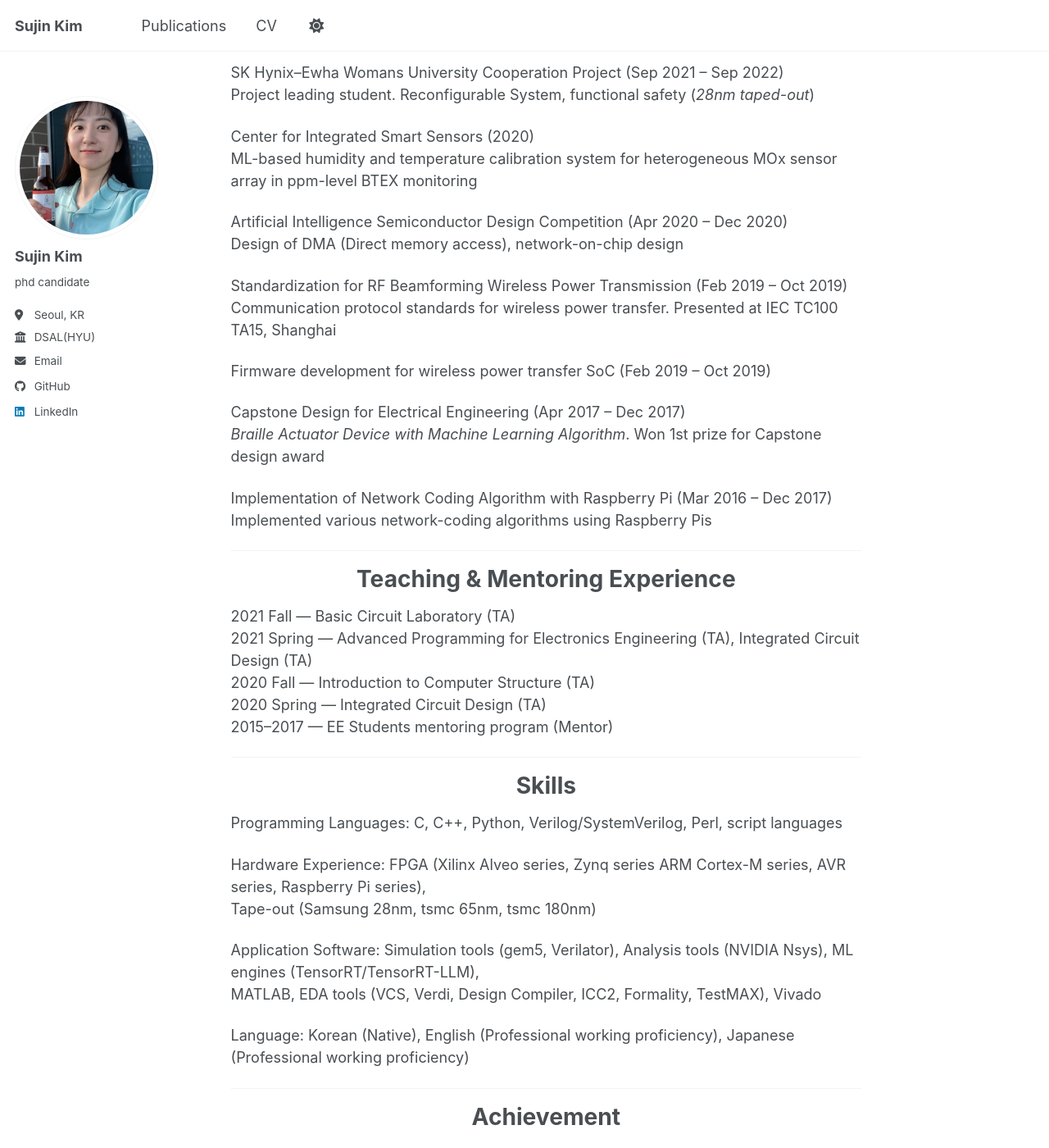
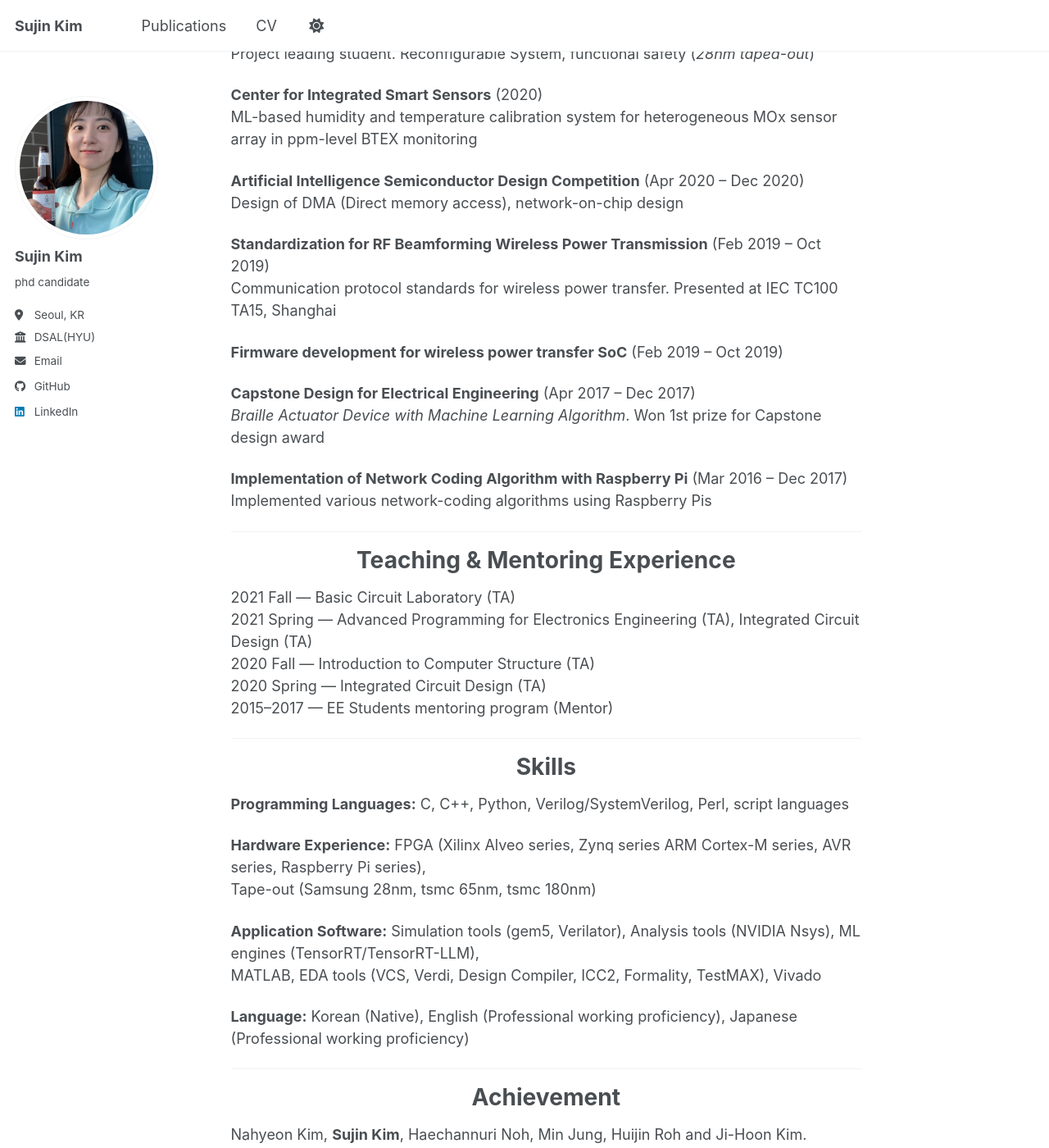
Before and after one commit to puellacoco/puellacoco.github.io, a Jekyll site: the page built from _pages/about.md, in a window 1280 px wide and 1400 px high, scrolled down 1817 px. Shown: the whole window at 82% size. Built offline with Jekyll 4.4.1, drawn with Linux system fonts in a browser that asks for light colours; a script bundle is joined from its source files by our own code; library files that are not in the unit come from our copies; part of the change alters nothing that is shown; some of the changed text lies outside the part shown.

```diff
--- a/_pages/about.md
+++ b/_pages/about.md
@@ -21,10 +21,10 @@ Visit my **Research/Project** section to learn more about my ongoing work and ex
 
 <h1 id="education" style="text-align: center;">Education</h1>
 
-Ewha Womans University — *Combined M.S. & Ph.D. Course of Electronic and Electrical Engineering*
+**Ewha Womans University** — *Combined M.S. & Ph.D. Course of Electronic and Electrical Engineering*
 2020–2026 (Expected)
 
-Ewha Womans University — *Bachelor of Electronic and Electrical Engineering*
+**Ewha Womans University** — *Bachelor of Electronic and Electrical Engineering*
 2014–2019
 
 ---
@@ -59,31 +59,29 @@ Jan 2015 – May 2015
 
 <h1 id="projects" style="text-align: center;">Research / Project</h1>
 
-Vector Search Algorithm for Filtering and its Acceleration (2024 – current)
+**Vector Search Algorithm for Filtering and its Acceleration** (2024 – current)
 
-Hardware Acceleration for MoE-based LLM (2024 – current)
-
-Memory-Centric Architecture Using the Reconfigurable PIM Devices (2023 – current)
+**Memory-Centric Architecture Using the Reconfigurable PIM Devices** (2023 – current)
 Project leading student. Domain-specific PIM architecture, C++-based PIM simulator development (Integrable with gem5)
 
-SK Hynix–Ewha Womans University Cooperation Project (Sep 2021 – Sep 2022)
+**SK Hynix–Ewha Womans University Cooperation Project** (Sep 2021 – Sep 2022)
 Project leading student. Reconfigurable System, functional safety (*28nm taped-out*)
 
-Center for Integrated Smart Sensors (2020)
+**Center for Integrated Smart Sensors** (2020)
 ML-based humidity and temperature calibration system for heterogeneous MOx sensor array in ppm-level BTEX monitoring
 
-Artificial Intelligence Semiconductor Design Competition (Apr 2020 – Dec 2020)
+**Artificial Intelligence Semiconductor Design Competition** (Apr 2020 – Dec 2020)
 Design of DMA (Direct memory access), network-on-chip design
 
-Standardization for RF Beamforming Wireless Power Transmission (Feb 2019 – Oct 2019)
+**Standardization for RF Beamforming Wireless Power Transmission** (Feb 2019 – Oct 2019)
 Communication protocol standards for wireless power transfer. Presented at IEC TC100 TA15, Shanghai
 
-Firmware development for wireless power transfer SoC (Feb 2019 – Oct 2019)
+**Firmware development for wireless power transfer SoC** (Feb 2019 – Oct 2019)
 
-Capstone Design for Electrical Engineering (Apr 2017 – Dec 2017)
+**Capstone Design for Electrical Engineering** (Apr 2017 – Dec 2017)
 *Braille Actuator Device with Machine Learning Algorithm*. Won 1st prize for Capstone design award
 
-Implementation of Network Coding Algorithm with Raspberry Pi (Mar 2016 – Dec 2017)
+**Implementation of Network Coding Algorithm with Raspberry Pi** (Mar 2016 – Dec 2017)
 Implemented various network-coding algorithms using Raspberry Pis
 
 ---
@@ -100,18 +98,18 @@ Implemented various network-coding algorithms using Raspberry Pis
 
 <h1 id="skills" style="text-align: center;">Skills</h1>
 
-Programming Languages:
+**Programming Languages:**
 C, C++, Python, Verilog/SystemVerilog, Perl, script languages
 
-Hardware Experience:
+**Hardware Experience:**
 FPGA (Xilinx Alveo series, Zynq series ARM Cortex-M series, AVR series, Raspberry Pi series),
 Tape-out (Samsung 28nm, tsmc 65nm, tsmc 180nm)
 
-Application Software:
+**Application Software:**
 Simulation tools (gem5, Verilator), Analysis tools (NVIDIA Nsys), ML engines (TensorRT/TensorRT-LLM),
 MATLAB, EDA tools (VCS, Verdi, Design Compiler, ICC2, Formality, TestMAX), Vivado
 
-Language:
+**Language:**
 Korean (Native), English (Professional working proficiency), Japanese (Professional working proficiency)
 
 ---
```
